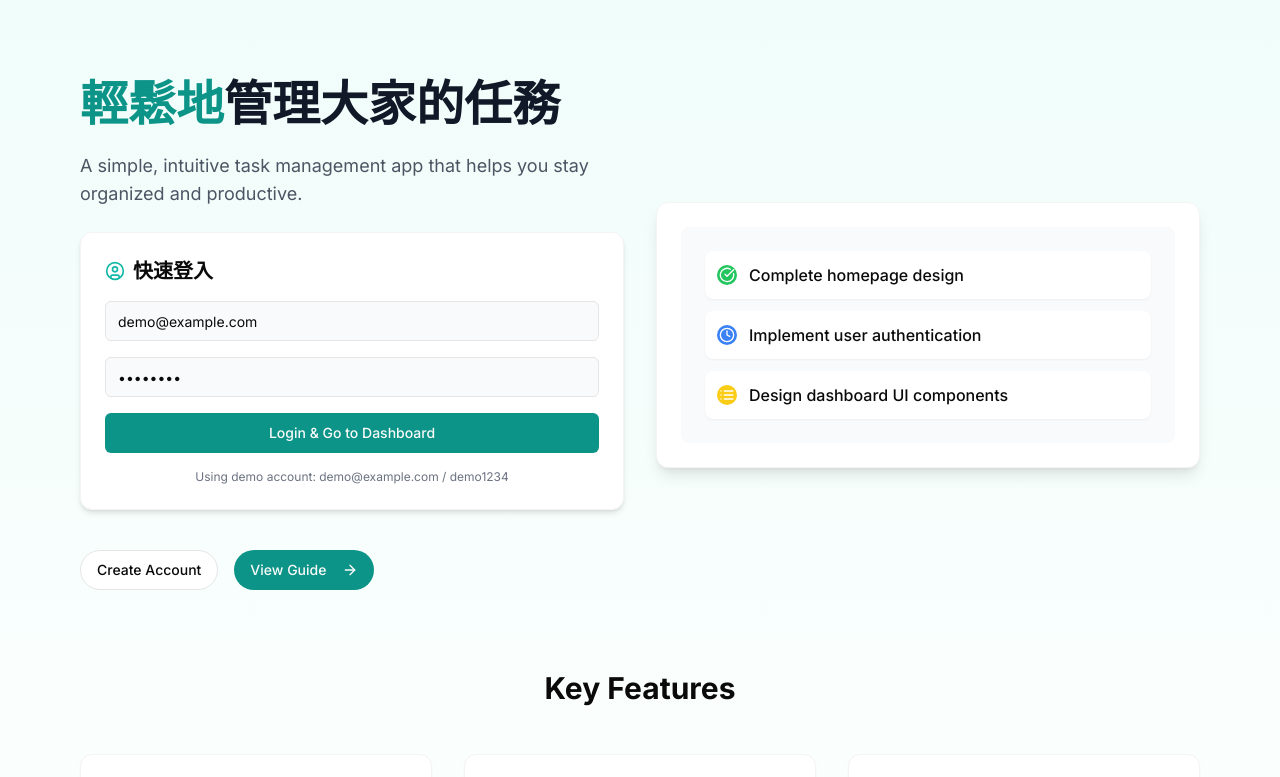
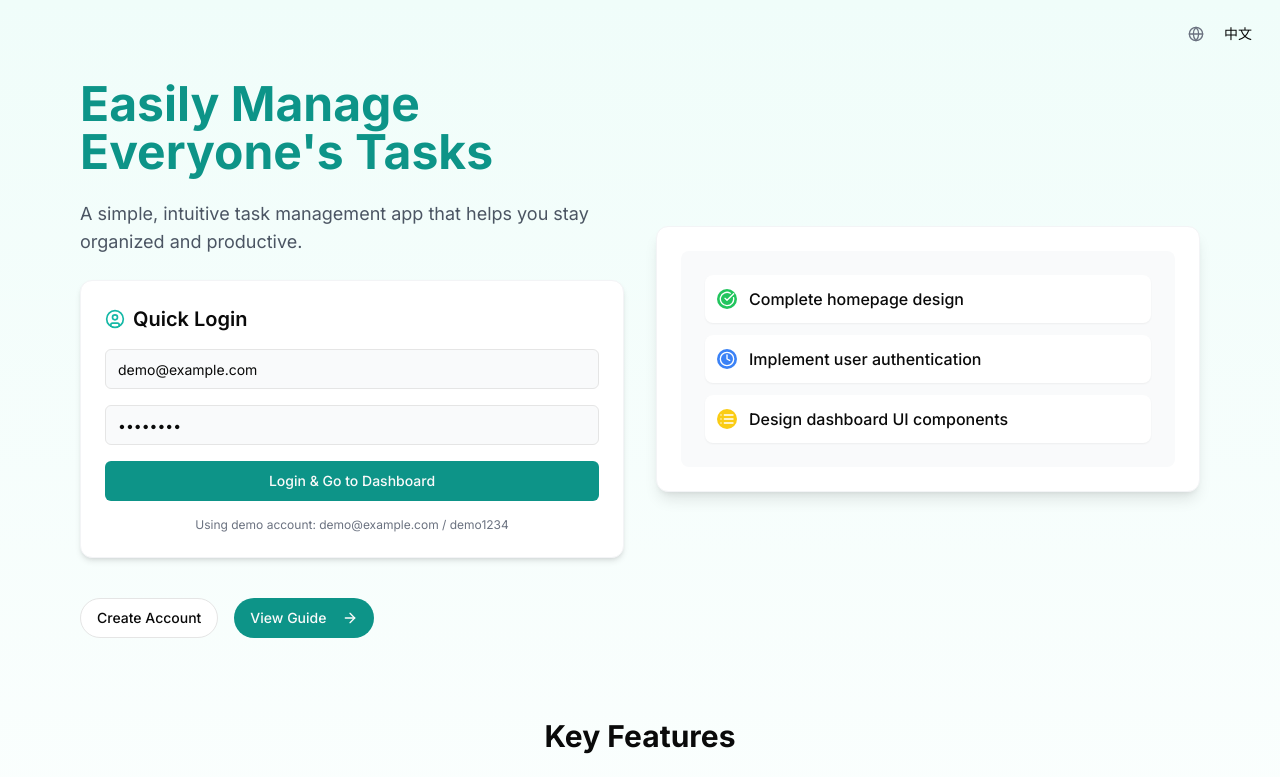
Before and after one commit to aoigj100a/todo-fullstack, a Next.js app in the folder apps/frontend/: page / in a window 1280 px wide. Shown: the top 777 px of the page. Built offline with nearby package versions, Linux system fonts and the light colour scheme; no server answers.

Commit message:
feat(frontend): add Chinese/English support for homepage
- Implement basic i18n setup with next-intl
- Add language switcher component
- Create translation files for homepage
- Support language preference storage in localStorage

```diff
--- a/apps/frontend/src/app/layout.tsx
+++ b/apps/frontend/src/app/layout.tsx
@@ -1,16 +1,15 @@
-// app/layout.tsx
-import type { Metadata } from "next";
+// apps/frontend/src/app/layout.tsx (伺服器組件)
+import type { Metadata } from 'next';
+import { Inter } from 'next/font/google';
+import { Toaster } from 'sonner';
+import './globals.css';
+import ClientProviders from '@/components/ClientProviders';
 
-import { Inter } from "next/font/google";
-import { Toaster } from "sonner";
-import "./globals.css";
-
-const inter = Inter({ subsets: ["latin"] });
+const inter = Inter({ subsets: ['latin'] });
 
 export const metadata: Metadata = {
-  title: "Todo App",
-  description:
-    "A full-stack todo application built with Next.js and Express.js",
+  title: 'Todo App',
+  description: 'A full-stack todo application built with Next.js and Express.js',
 };
 
 export default function RootLayout({
@@ -21,8 +20,10 @@ export default function RootLayout({
   return (
     <html lang="en">
       <body className={inter.className}>
-        {children}
-        <Toaster />
+        <ClientProviders>
+          {children}
+          <Toaster />
+        </ClientProviders>
       </body>
     </html>
   );
--- a/apps/frontend/src/app/page.tsx
+++ b/apps/frontend/src/app/page.tsx
@@ -10,6 +10,8 @@ import { Button } from '@/components/ui/button';
 import { Input } from '@/components/ui/input';
 import { authService } from '@/service/auth';
 import { useToast } from '@/hooks/use-toast';
+import { useLanguage } from '@/contexts/LanguageContext';
+import { LanguageSwitcher } from '@/components/LanguageSwitcher';
 
 export default function Home() {
   const [email, setEmail] = useState('demo@example.com');
@@ -17,6 +19,7 @@ export default function Home() {
   const [isLoggingIn, setIsLoggingIn] = useState(false);
   const router = useRouter();
   const { toast } = useToast();
+  const { t } = useLanguage();
 
   const handleQuickLogin = async (e: React.FormEvent) => {
     e.preventDefault();
@@ -47,22 +50,25 @@ export default function Home() {
   return (
     <main className="min-h-screen bg-gradient-to-b from-teal-50 to-white">
       <div className="max-w-6xl mx-auto px-4 py-12 sm:py-20">
+        {/* 語言切換器 */}
+        <div className="absolute top-4 right-4">
+          <LanguageSwitcher />
+        </div>
+
         {/* Hero Section */}
         <div className="flex flex-col md:flex-row items-center justify-between gap-8">
           {/* Left Content */}
           <div className="w-full md:w-1/2 space-y-6">
             <h1 className="text-4xl sm:text-5xl font-bold text-gray-900 leading-tight">
-              <span className="text-teal-600">輕鬆地</span>管理大家的任務
+              <span className="text-teal-600">{t('hero.title')}</span>
             </h1>
-            <p className="text-lg text-gray-600 max-w-lg">
-              A simple, intuitive task management app that helps you stay organized and productive.
-            </p>
+            <p className="text-lg text-gray-600 max-w-lg">{t('hero.subtitle')}</p>
 
             {/* Quick Login Card */}
             <div className="bg-white p-6 rounded-xl shadow-md border border-gray-100 mt-8">
               <h2 className="text-xl font-semibold mb-4 flex items-center">
                 <UserCircle className="mr-2 h-5 w-5 text-teal-500" />
-                快速登入
+                {t('login.title')}
               </h2>
               <form onSubmit={handleQuickLogin} className="space-y-4">
                 <div>
@@ -88,21 +94,19 @@ export default function Home() {
                   className="w-full bg-teal-600 hover:bg-teal-700"
                   disabled={isLoggingIn}
                 >
-                  {isLoggingIn ? 'Logging in...' : 'Login & Go to Dashboard'}
+                  {isLoggingIn ? 'Logging in...' : t('login.button')}
                 </Button>
-                <p className="text-xs text-center text-gray-500">
-                  Using demo account: demo@example.com / demo1234
-                </p>
+                <p className="text-xs text-center text-gray-500">{t('login.demo')}</p>
               </form>
             </div>
 
             <div className="flex gap-4 pt-4">
               <Button asChild variant="outline" className="rounded-full">
-                <Link href="/register">Create Account</Link>
+                <Link href="/register">{t('button.createAccount')}</Link>
               </Button>
               <Button asChild className="rounded-full bg-teal-600 hover:bg-teal-700">
                 <Link href="/guide">
-                  View Guide
+                  {t('button.viewGuide')}
                   <ArrowRight className="ml-2 h-4 w-4" />
                 </Link>
               </Button>
@@ -143,39 +147,39 @@ export default function Home() {
 
         {/* Features Section */}
         <div className="mt-20">
-          <h2 className="text-2xl sm:text-3xl font-bold text-center mb-12">Key Features</h2>
+          <h2 className="text-2xl sm:text-3xl font-bold text-center mb-12">
+            {t('features.title')}
+          </h2>
           <div className="grid grid-cols-1 md:grid-cols-3 gap-8">
             <div className="bg-white p-6 rounded-xl shadow-sm hover:shadow-md transition-shadow border border-gray-100">
               <div className="bg-teal-100 text-teal-700 w-12 h-12 rounded-full flex items-center justify-center mb-4">
                 <CheckCircle className="h-6 w-6" />
               </div>
-              <h3 className="text-xl font-semibold mb-2">Task Management</h3>
-              <p className="text-gray-600">Create, organize, and track your tasks with ease</p>
+              <h3 className="text-xl font-semibold mb-2">{t('features.taskManagement')}</h3>
+              <p className="text-gray-600">{t('features.taskManagement.desc')}</p>
             </div>
 
             <div className="bg-white p-6 rounded-xl shadow-sm hover:shadow-md transition-shadow border border-gray-100">
               <div className="bg-blue-100 text-blue-700 w-12 h-12 rounded-full flex items-center justify-center mb-4">
                 <Clock className="h-6 w-6" />
               </div>
-              <h3 className="text-xl font-semibold mb-2">Progress Tracking</h3>
-              <p className="text-gray-600">Monitor your progress and stay on top of deadlines</p>
+              <h3 className="text-xl font-semibold mb-2">{t('features.progressTracking')}</h3>
+              <p className="text-gray-600">{t('features.progressTracking.desc')}</p>
             </div>
 
             <div className="bg-white p-6 rounded-xl shadow-sm hover:shadow-md transition-shadow border border-gray-100">
               <div className="bg-purple-100 text-purple-700 w-12 h-12 rounded-full flex items-center justify-center mb-4">
                 <List className="h-6 w-6" />
               </div>
-              <h3 className="text-xl font-semibold mb-2">Multiple Views</h3>
-              <p className="text-gray-600">
-                Switch between list and board views for different perspectives
-              </p>
+              <h3 className="text-xl font-semibold mb-2">{t('features.multipleViews')}</h3>
+              <p className="text-gray-600">{t('features.multipleViews.desc')}</p>
             </div>
           </div>
         </div>
 
         {/* Footer */}
         <footer className="mt-20 text-center text-gray-500 text-sm">
-          <p>© {new Date().getFullYear()} Todo App. All rights reserved.</p>
+          <p>{t('footer.copyright')}</p>
         </footer>
       </div>
     </main>
--- /dev/null
+++ b/apps/frontend/src/components/ClientProviders.tsx
@@ -0,0 +1,9 @@
+// src/components/ClientProviders.tsx
+'use client';
+
+import { ReactNode } from 'react';
+import { LanguageProvider } from '@/contexts/LanguageContext';
+
+export default function ClientProviders({ children }: { children: ReactNode }) {
+  return <LanguageProvider>{children}</LanguageProvider>;
+}
--- /dev/null
+++ b/apps/frontend/src/components/LanguageSwitcher.tsx
@@ -0,0 +1,33 @@
+// src/components/LanguageSwitcher.tsx
+'use client';
+
+import { useLanguage } from '@/contexts/LanguageContext';
+import { Button } from '@/components/ui/button';
+import { useEffect, useState } from 'react';
+import { Globe } from 'lucide-react';
+
+export function LanguageSwitcher() {
+  const { language, setLanguage } = useLanguage();
+  const [mounted, setMounted] = useState(false);
+
+  // 避免水合作用不匹配
+  useEffect(() => {
+    setMounted(true);
+  }, []);
+
+  if (!mounted) return null;
+
+  return (
+    <div className="flex items-center gap-2">
+      <Globe className="h-4 w-4 text-gray-500" />
+      <Button
+        variant="ghost"
+        size="sm"
+        onClick={() => setLanguage(language === 'en' ? 'zh-TW' : 'en')}
+        className="text-sm"
+      >
+        {language === 'en' ? '中文' : 'English'}
+      </Button>
+    </div>
+  );
+}
--- /dev/null
+++ b/apps/frontend/src/contexts/LanguageContext.tsx
@@ -0,0 +1,103 @@
+// src/contexts/LanguageContext.tsx
+'use client';
+
+import { createContext, useContext, useState, useEffect, ReactNode } from 'react';
+
+type Language = 'en' | 'zh-TW';
+
+interface LanguageContextType {
+  language: Language;
+  setLanguage: (lang: Language) => void;
+  t: (key: string) => string;
+}
+
+const LanguageContext = createContext<LanguageContextType | undefined>(undefined);
+
+// 定義翻譯內容
+const translations = {
+  en: {
+    'hero.title': "Easily Manage Everyone's Tasks",
+    'hero.subtitle':
+      'A simple, intuitive task management app that helps you stay organized and productive.',
+    'login.title': 'Quick Login',
+    'login.button': 'Login & Go to Dashboard',
+    'login.demo': 'Using demo account: demo@example.com / demo1234',
+    'button.createAccount': 'Create Account',
+    'button.viewGuide': 'View Guide',
+    'features.title': 'Key Features',
+    'features.taskManagement': 'Task Management',
+    'features.taskManagement.desc': 'Create, organize, and track your tasks with ease',
+    'features.progressTracking': 'Progress Tracking',
+    'features.progressTracking.desc': 'Monitor your progress and stay on top of deadlines',
+    'features.multipleViews': 'Multiple Views',
+    'features.multipleViews.desc': 'Switch between list and board views for different perspectives',
+    'footer.copyright': '© {year} Todo App. All rights reserved.',
+  },
+  'zh-TW': {
+    'hero.title': '輕鬆地管理大家的任務',
+    'hero.subtitle': '簡單直覺的任務管理應用程式，幫助您保持組織和高效率。',
+    'login.title': '快速登入',
+    'login.button': '登入並前往儀表板',
+    'login.demo': '使用示範帳號: demo@example.com / demo1234',
+    'button.createAccount': '建立帳號',
+    'button.viewGuide': '查看指南',
+    'features.title': '主要功能',
+    'features.taskManagement': '任務管理',
+    'features.taskManagement.desc': '輕鬆創建、組織和追蹤您的任務',
+    'features.progressTracking': '進度追蹤',
+    'features.progressTracking.desc': '監控您的進度並掌握截止日期',
+    'features.multipleViews': '多種視圖',
+    'features.multipleViews.desc': '在列表和看板視圖之間切換，獲得不同的視角',
+    'footer.copyright': '© {year} Todo 應用程式。保留所有權利。',
+  },
+};
+
+export const LanguageProvider = ({ children }: { children: ReactNode }) => {
+  // 嘗試從 localStorage 獲取語言偏好，默認為英文
+  const [language, setLanguage] = useState<Language>('en');
+
+  // 在客戶端首次加載時從 localStorage 獲取語言
+  useEffect(() => {
+    const savedLanguage = localStorage.getItem('language') as Language;
+    if (savedLanguage && (savedLanguage === 'en' || savedLanguage === 'zh-TW')) {
+      setLanguage(savedLanguage);
+    } else {
+      // 可選：檢測瀏覽器語言
+      const browserLang = navigator.language;
+      if (browserLang.startsWith('zh')) {
+        setLanguage('zh-TW');
+      }
+    }
+  }, []);
+
+  // 翻譯函數
+  const t = (key: string): string => {
+    const text = translations[language][key];
+    if (text) {
+      // 處理變數替換，如 {year}
+      return text.replace(/{year}/g, new Date().getFullYear().toString());
+    }
+    return key; // 如果找不到翻譯，返回原始 key
+  };
+
+  // 更新語言並保存到 localStorage
+  const handleSetLanguage = (lang: Language) => {
+    setLanguage(lang);
+    localStorage.setItem('language', lang);
+  };
+
+  return (
+    <LanguageContext.Provider value={{ language, setLanguage: handleSetLanguage, t }}>
+      {children}
+    </LanguageContext.Provider>
+  );
+};
+
+// 自定義 hook 讓組件可以使用語言上下文
+export const useLanguage = () => {
+  const context = useContext(LanguageContext);
+  if (context === undefined) {
+    throw new Error('useLanguage must be used within a LanguageProvider');
+  }
+  return context;
+};
```
